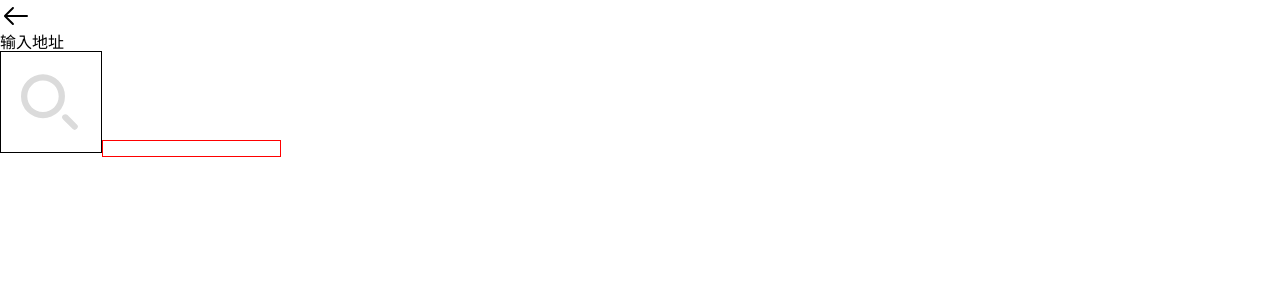
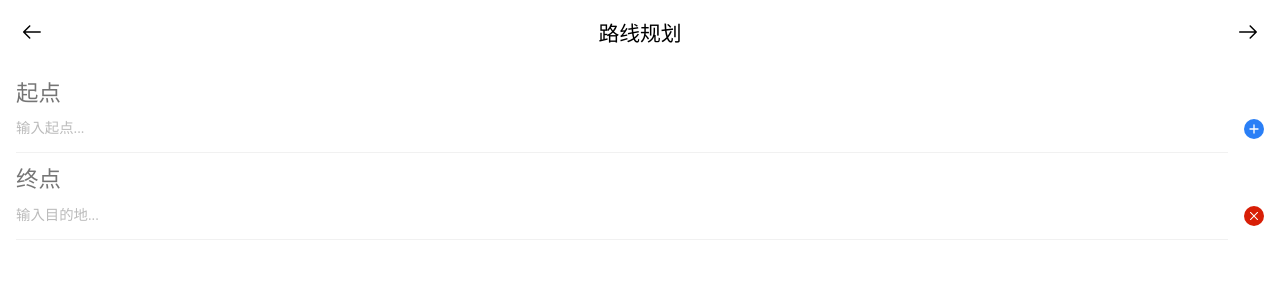
Before and after one commit to cqbus405/map-client, a React (Create React App) app: page /route/create in a window 1280 px wide. Shown: the top 300 px of the page. Built offline with nearby package versions, Linux system fonts and the light colour scheme.

Commit message:
rebuild projects

```diff
--- a/src/assets/sass/route.scss
+++ b/src/assets/sass/route.scss
@@ -1,5 +1,4 @@
 .route-wrapper {
-	display: none;
 	padding: 16px;
 
 	.route-form {
--- a/src/assets/sass/searchplace.scss
+++ b/src/assets/sass/searchplace.scss
@@ -1,22 +1,42 @@
 .searchplace-wrapper {
+	display: none;
 	position: absolute;
 	top: 0;
 	left: 0;
 	right: 0;
 	bottom: 0;
 
+	.searchplace-header {
+		margin: 16px 8px 0;
+
+		img {
+			width: 18px;
+	    height: 18px;
+	    padding: 8px;
+		}
+	}
+
+	.searchplace-input-wrapper {
+		display: flex;
+		align-items: center;
+		height: 36px;
+		margin: 0 16px;
+		border: 1px solid lightgrey;
+
 		.icon {
 			display: inline-block;
-		width: 100px;
-		height: 100px;
+			width: 24px;
+			height: 24px;
+			margin: 8px;
 			background-image: url("../image/ic_search_grey.svg");
 			background-repeat: no-repeat;
-		background-size: 60px 60px;
+			background-size: 100% 100%;
 			background-position: center center;
-		border: 1px solid black;
 		}
 
 		input {
-		border: 1px solid red;
+			flex-grow: 1;
+			height: 100%;
 		}
 	}
+}
--- a/src/component/CreateRoute.jsx
+++ b/src/component/CreateRoute.jsx
@@ -30,8 +30,8 @@ class CreateRoute extends Component {
 		this.props.dispatch(deleteDestination(index))
 	}
 
-	handleInputBoxClick(e) {
-		console.log('clicked')
+	handleInputBoxClick(idx, e) {
+		console.log(idx)
 	}
 
 	render() {
@@ -49,7 +49,7 @@ class CreateRoute extends Component {
 						{
 							this.props.destinations.map((item, key) => {
 								const name = item.name ? item.name : '输入目的地...'
-								return <InputLine key={key} btnObj={{btnImg: icCross, btnText: '删除', btnId: key, btnType: 2, name}} handleClick={this.handleDeleteBtnClick} handleInputBoxClick={this.handleInputBoxClick} />
+								return <InputLine key={key} idx={key} btnObj={{btnImg: icCross, btnText: '删除', btnId: key, btnType: 2, name}} handleClick={this.handleDeleteBtnClick} handleInputBoxClick={this.handleInputBoxClick} />
 							})
 						}
 					</form>
--- a/src/component/InputLine.jsx
+++ b/src/component/InputLine.jsx
@@ -13,7 +13,8 @@ const InputLine = props => {
 
 	return (
 		<div className="inputline-wrapper">
-			<div onClick={props.handleInputBoxClick}>{name}</div>
+
+			<div onClick={e => props.handleInputBoxClick(props.idx, e)}>{name}</div>
 			<img src={btnImg} alt={btnText} style={{backgroundColor: btnColor}} onClick={props.handleClick} id={btnId} />
 		</div>
 	)
--- a/src/component/SearchPlace.jsx
+++ b/src/component/SearchPlace.jsx
@@ -4,16 +4,11 @@ import icLeftArrow from '../assets/image/ic_left_arrow.svg'
 const SearchPlace = props => {
 	return (
 		<div className="searchplace-wrapper">
-			<div>
-				<div><img alt="返回" src={icLeftArrow} /></div>
-				<div>输入地址</div>
-				<div></div>
+			<div className="searchplace-header"><img alt="返回" src={icLeftArrow} /></div>
+			<div className="searchplace-input-wrapper">
+				<i className="icon"></i>
+				<input type="text" placeholder="输入地址" />
 			</div>
-			<div>
-				<i className="icon"></i>
-				<input type="text" />
-			</div>
-
 		</div>
 	)
 }
--- a/src/container/Wrapper.jsx
+++ b/src/container/Wrapper.jsx
@@ -56,7 +56,7 @@ class Wrapper extends Component {
 	render() {
 		let currentKey = this.state.current
 		let currentPage = this.state.pages[currentKey].page
-		let Page = require(`../component/${currentPage}.js`).default // .default !!!
+		let Page = require(`../component/${currentPage}.jsx`).default // .default !!!
 		return (
 			<div className="wrapper">
 				<Page />
```
Lines whose indentation alone changed are shown as unchanged.
